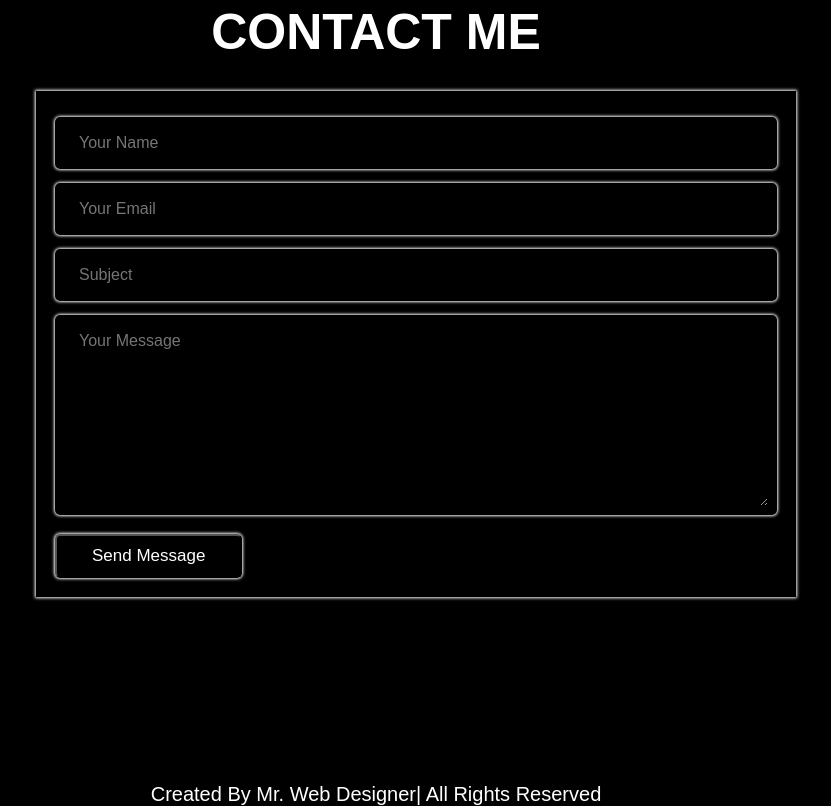
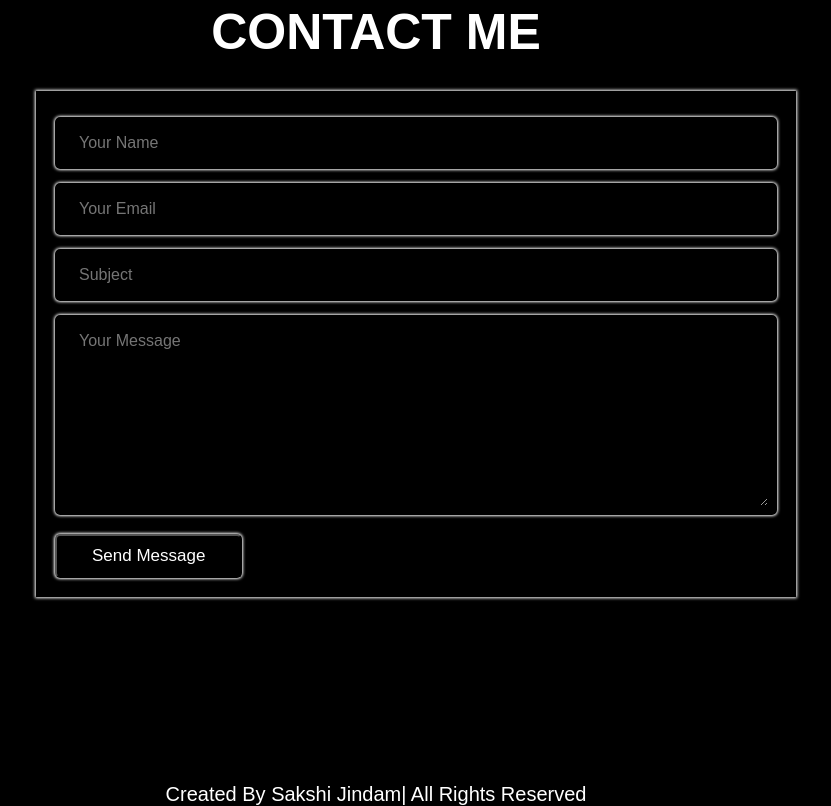
Before and after one commit to sakshijindam5/OIBSIP, a plain HTML site: page index.html in a window 1280 px wide. Shown: the part 3317-4123 px from the top of the page, without its empty margins (414-1245 px from the left). Drawn offline with Linux system fonts and the light colour scheme.

Commit message:
Update index.html

```diff
--- a/index.html
+++ b/index.html
@@ -150,7 +150,7 @@
 <!-- contact section ends -->
 
 
-<div class="credits"> created by mr. web designer| all rights reserved </div>
+<div class="credits"> created by Sakshi jindam| all rights reserved </div>
 <script>
     let menu = document.querySelector('#menu-btn');
     let header = document.querySelector('.header');
```
